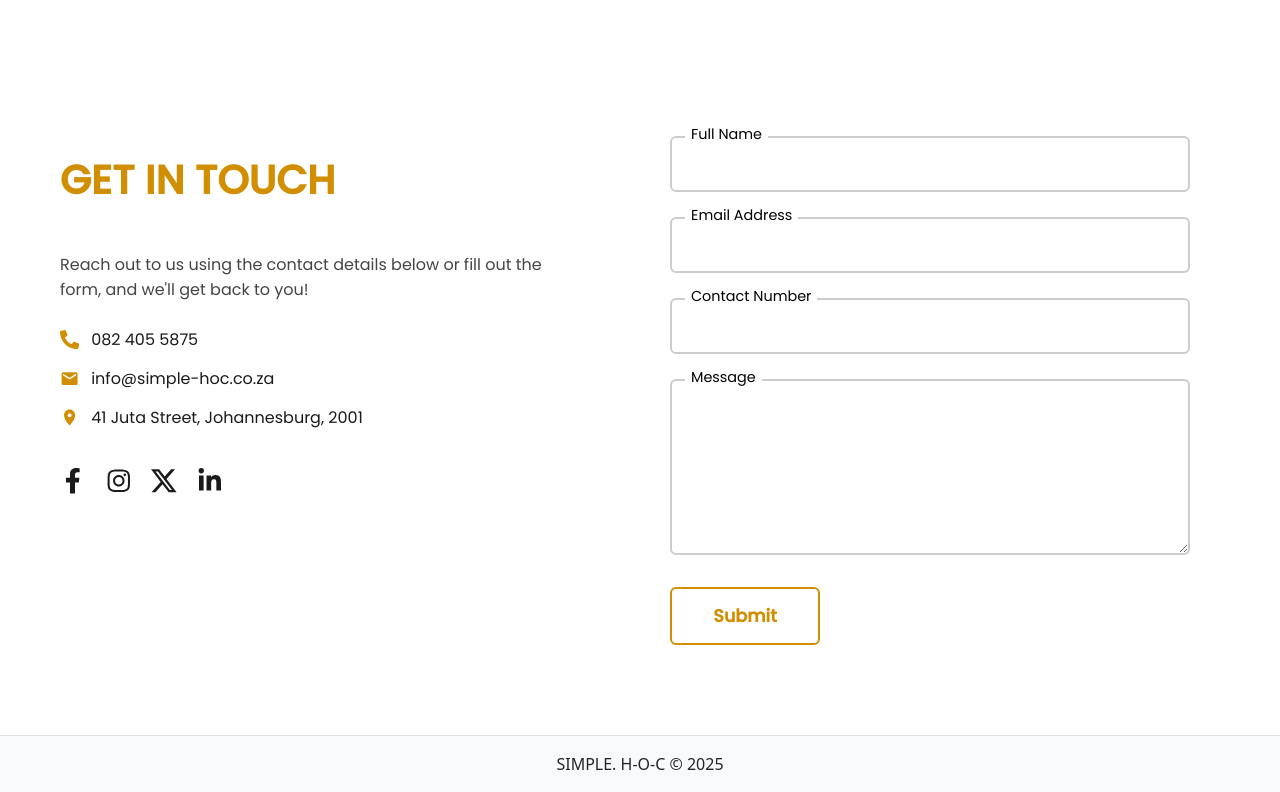
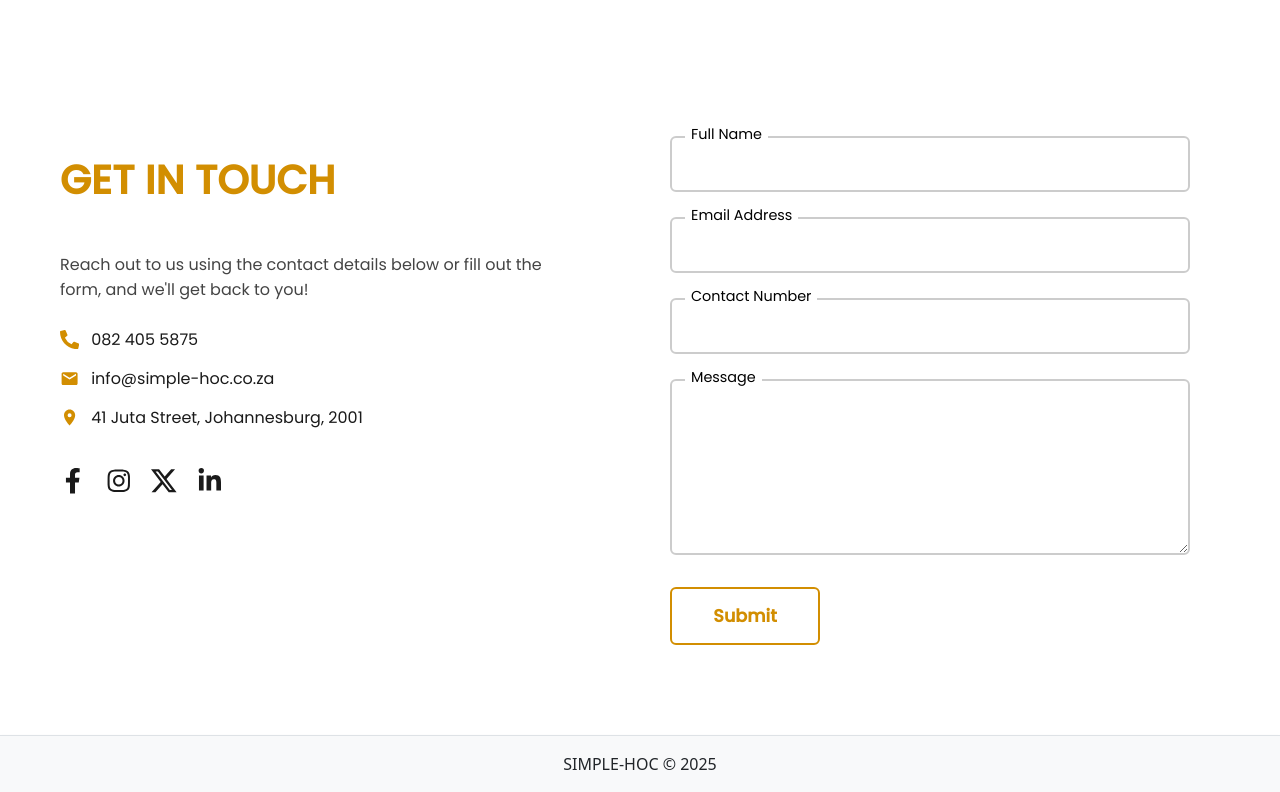
Before and after one commit to SIMPLE-H-O-C/Simple-hoc, a React (Vite) app in the folder simple-hoc/: page / in a window 1280 px wide. Shown: the part 5802-6594 px from the top of the page. Built offline with nearby package versions, Linux system fonts and the light colour scheme.

Commit message:
Update Footer.jsx

```diff
--- a/simple-hoc/src/components/Footer.jsx
+++ b/simple-hoc/src/components/Footer.jsx
@@ -3,7 +3,7 @@ import React from "react";
 const Footer = () => {
   return (
     <footer className="bg-light text-dark text-center py-3 border-top shadow-sm">
-      <p className="mb-0">SIMPLE. H-O-C © 2025</p>
+      <p className="mb-0">SIMPLE-HOC © 2025</p>
     </footer>
   );
 };
```
